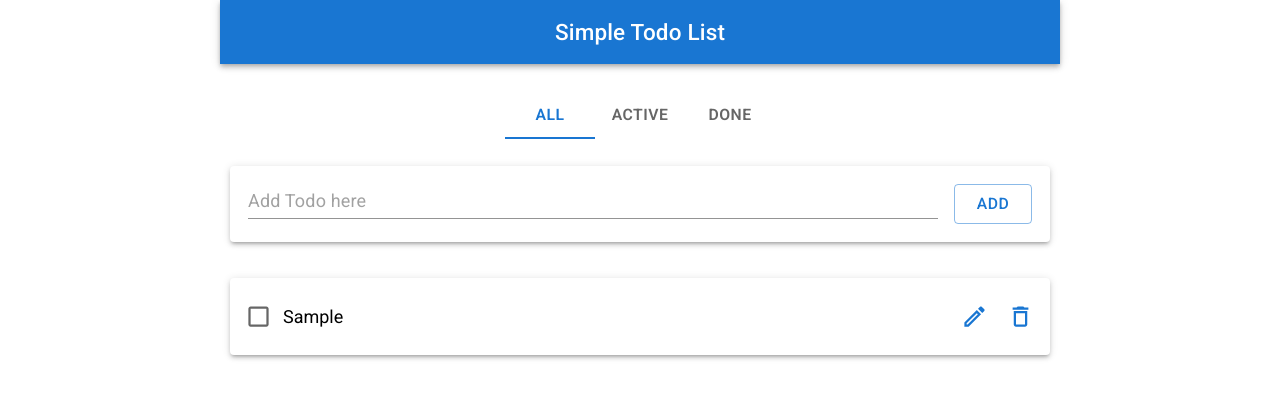
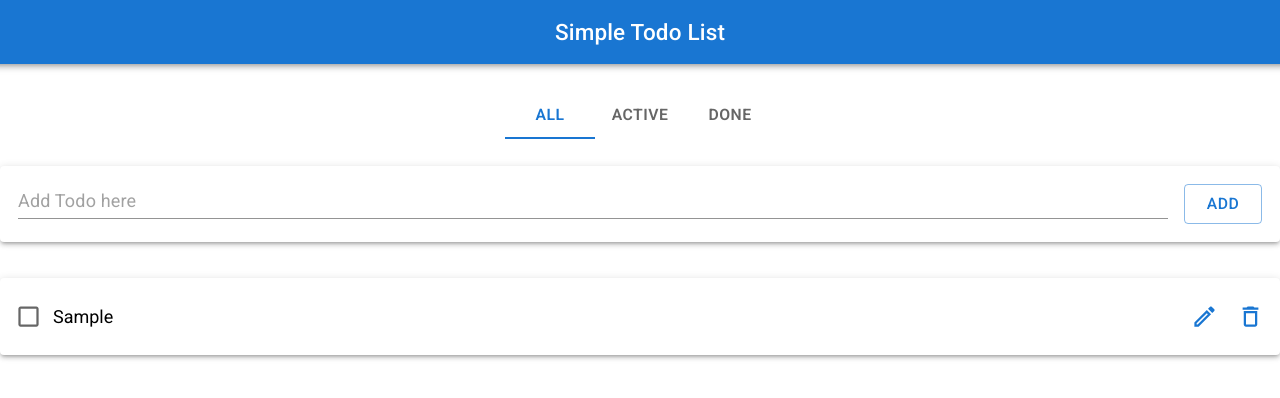
Before and after one commit to AlexFreshIce/simple_todo, a React (Create React App) app: page / in a window 1280 px wide. Both pictures are taken after typing "Sample" into the empty fields and a click on the button "ADD". Shown: the top 398 px of the page. Built offline with nearby package versions, Linux system fonts and the light colour scheme.

Commit message:
add global styles, upd component styles

```diff
--- a/src/app/App.tsx
+++ b/src/app/App.tsx
@@ -1,20 +1,55 @@
 /** @jsxImportSource @emotion/react */
 
+import { Global, css } from "@emotion/react";
 import "typeface-roboto";
 import { Filter } from "../components/Filter";
 import { Header } from "../components/Header";
 import { InputTodo } from "../components/InputTodo";
 import { ListTodo } from "../components/ListTodo";
 
+const GlobalStyles = css`
+  html {
+    font-size: 18px;
+  }
+  @media (max-width: 560px) {
+    html {
+      font-size: 17px;
+    }
+  }
+  @media (max-width: 480px) {
+    html {
+      font-size: 16px;
+    }
+  }
+  @media (max-width: 380px) {
+    html {
+      font-size: 15px;
+    }
+  }
+`;
+
+const AppStyles = css({
+  display: "block",
+  width: "100%",
+  fontSize: "1rem",
+  border: "none",
+  resize: "none",
+  boxSizing: "border-box",
+  fontFamily: "inherit",
+  overflow: "hidden",
+  outlineColor: "#1976d2",
+});
+
 export default function App() {
   return (
-    <div
-      css={{ maxWidth: 840, minWidth: 320, margin: "auto", padding: "0 10px" }}
-    >
-      <Header />
-      <Filter />
-      <InputTodo />
-      <ListTodo />
-    </div>
+    <>
+      <Global styles={GlobalStyles} />
+      <div css={AppStyles}>
+        <Header />
+        <Filter />
+        <InputTodo />
+        <ListTodo />
+      </div>
+    </>
   );
 }
--- a/src/components/CustomTextArea.tsx
+++ b/src/components/CustomTextArea.tsx
@@ -1,5 +1,6 @@
 /** @jsxImportSource @emotion/react */
 
+import { css } from "@emotion/react";
 import { ChangeEvent, FC, LegacyRef } from "react";
 
 type CustomTextAreaType = {
@@ -11,6 +12,18 @@ type CustomTextAreaType = {
   isChecked: boolean;
   isEditMode: boolean;
 };
+
+const CustomTextAreaStyles = css({
+  display: "block",
+  width: "100%",
+  fontSize: "1rem",
+  border: "none",
+  resize: "none",
+  boxSizing: "border-box",
+  fontFamily: "inherit",
+  overflow: "hidden",
+  outlineColor: "#1976d2",
+});
 
 export const CustomTextArea: FC<CustomTextAreaType> = (props) => {
   const {
@@ -28,24 +41,19 @@ export const CustomTextArea: FC<CustomTextAreaType> = (props) => {
       ref={textareaRef}
       rows={1}
       readOnly
-      css={{
-        display: "grid",
-        width: "100%",
-        fontSize: "1rem",
-        border: "none",
-        resize: "none",
-        boxSizing: "border-box",
-        fontFamily: "inherit",
-        overflow: "hidden",
-        outline: isEditMode ? "auto" : "none",
-        outlineColor: "#1976d2",
-        filter: isChecked ? "opacity(0.8)" : "opacity(1)",
-        fontWeight: isChecked ? "200" : "inherit",
-      }}
+      autoComplete="on"
       value={value}
       id={id}
       onChange={onTextAreaChange}
       onBlur={onSaveButtonClick}
+      css={[
+        {
+          outline: isEditMode ? "auto" : "none",
+          opacity: isChecked ? "0.8" : "1",
+          fontWeight: isChecked ? "200" : "inherit",
+        },
+        CustomTextAreaStyles,
+      ]}
     ></textarea>
   );
 };
--- a/src/components/Filter.tsx
+++ b/src/components/Filter.tsx
@@ -28,10 +28,7 @@ export const Filter: FC = () => {
       value={filterValue}
       onChange={handleChange}
       centered
-      sx={{
-        mb: "1.5rem",
-        fontWeight: "600"
-      }}
+      sx={{ mb: "1.5rem", fontWeight: "600" }}
     >
       <Tab label="All" sx={{ fontWeight: "inherit" }} />
       <Tab label="Active" sx={{ fontWeight: "inherit" }} />
--- a/src/components/InputTodo.tsx
+++ b/src/components/InputTodo.tsx
@@ -15,6 +15,13 @@ export const InputTodo: FC = () => {
     setInputValue(e.target.value);
   };
 
+  const onInputKeyDown = (e: React.KeyboardEvent<HTMLInputElement>) => {
+    if (e.code === "Enter" && inputValue) {
+      dispatch(todoAdd(inputValue));
+      setInputValue("");
+    }
+  };
+
   const onButtonClick = () => {
     if (inputValue) {
       dispatch(todoAdd(inputValue));
@@ -22,21 +29,8 @@ export const InputTodo: FC = () => {
     }
   };
 
-  const onInputKeyDown = (e: React.KeyboardEvent<HTMLInputElement>) => {
-    if (e.code === "Enter" && inputValue) {
-      dispatch(todoAdd(inputValue));
-      setInputValue("");
-    }
-  };
-
   return isDoneFilter ? null : (
-    <Paper
-      elevation={3}
-      sx={{
-        mb: "2rem",
-        padding: "1rem",
-      }}
-    >
+    <Paper elevation={3} sx={{ mb: "2rem", padding: "1rem" }}>
       <Grid container spacing={2}>
         <Grid xs item flexShrink={1}>
           <TextField
@@ -48,7 +42,7 @@ export const InputTodo: FC = () => {
             fullWidth
           />
         </Grid>
-        <Grid  item width="94px">
+        <Grid item width="94px">
           <Button fullWidth variant="outlined" onClick={onButtonClick}>
             Add
           </Button>
--- a/src/index.css
+++ /dev/null
@@ -1,18 +0,0 @@
-html {
-  font-size: 18px;
-}
-@media screen and (max-width: 560px) {
-  html {
-    font-size: 17px;
-  }
-}
-@media screen and (max-width: 480px) {
-  html {
-    font-size: 16px;
-  }
-}
-@media screen and (max-width: 380px) {
-  html {
-    font-size: 15px;
-  }
-}
--- a/src/index.tsx
+++ b/src/index.tsx
@@ -5,7 +5,6 @@ import { Provider } from "react-redux";
 import { PersistGate } from "redux-persist/integration/react";
 import App from "./app/App";
 import store, { persistor } from "./store";
-import "./index.css"
 
 const root = ReactDOM.createRoot(
   document.getElementById("root") as HTMLElement
```
